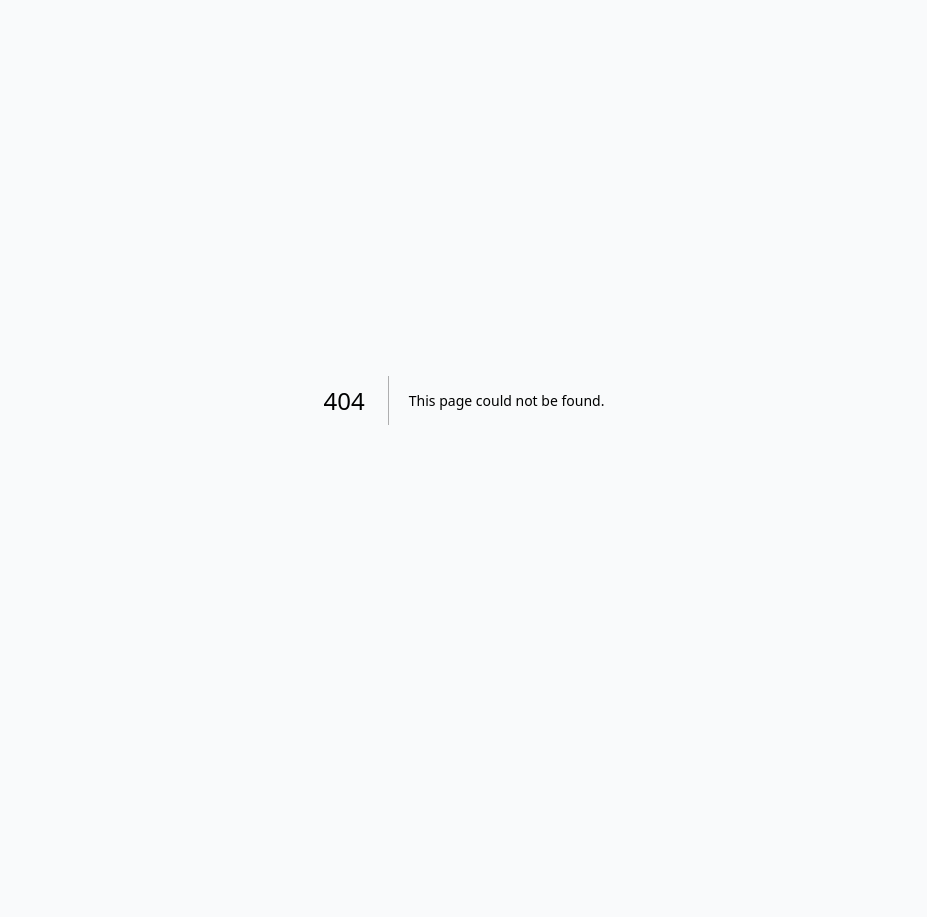
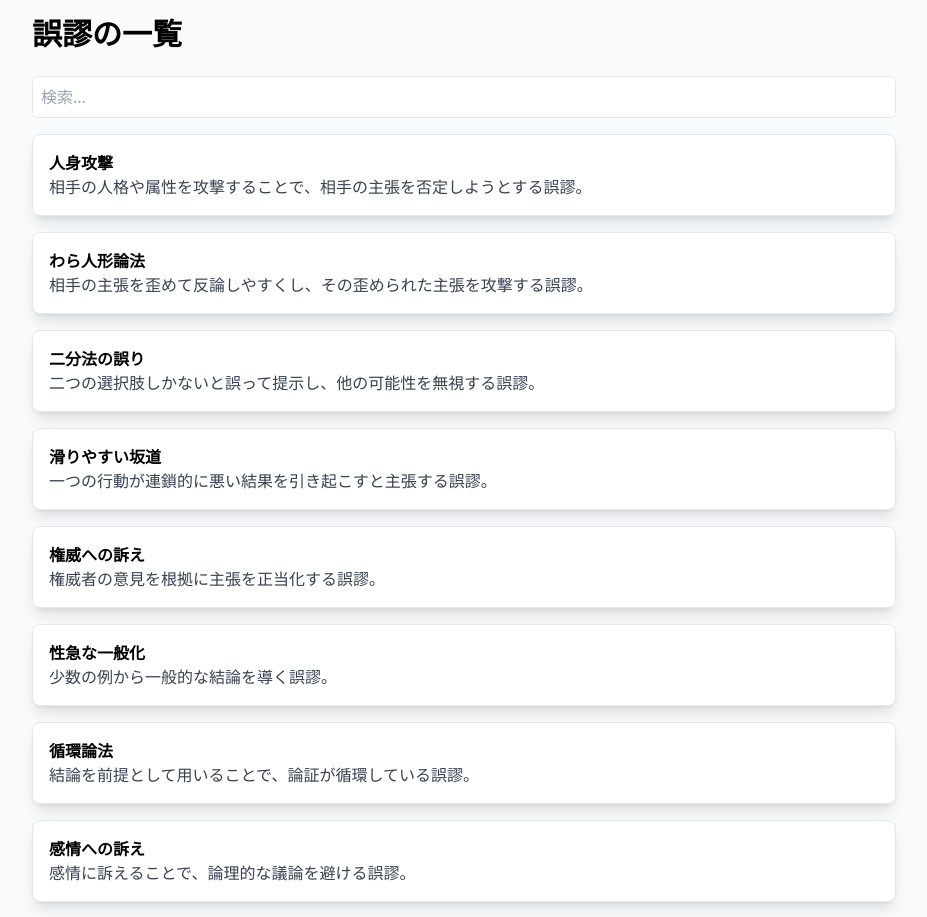
Before and after one commit to kamesan1577/philosophist-web, a Next.js app: page /fallacies in a window 1280 px wide. Before the commit this address had no page. Shown: the top 917 px of the page, without its empty margins (176-1103 px from the left). Before the commit the page ends 800 px from the top, so only its background shows below. Built offline with nearby package versions, Linux system fonts and the light colour scheme.

Commit message:
誤謬の説明コンポーネントを追加し、誤謬の一覧ページに検索機能を実装

```diff
--- /dev/null
+++ b/app/FallacyExplanation.tsx
@@ -0,0 +1,14 @@
+import React from 'react';
+import { fallacyTypeJapanese } from './fallacyTypes';
+
+const FallacyExplanation = ({ type }: { type: string }) => {
+    const fallacy = fallacyTypeJapanese[type as keyof typeof fallacyTypeJapanese];
+    return (
+        <div className="border rounded-lg p-4 mb-4 shadow-lg bg-white">
+            <h4 className="font-bold">{fallacy.name}</h4>
+            <p className="text-gray-700">{fallacy.explanation}</p>
+        </div>
+    );
+};
+
+export default FallacyExplanation;
--- /dev/null
+++ b/app/fallacies.tsx
@@ -0,0 +1,17 @@
+
+import React from 'react';
+import { fallacyTypeJapanese } from './fallacyTypes';
+import FallacyExplanation from './FallacyExplanation';
+
+const FallaciesPage = () => {
+    return (
+        <main className="max-w-4xl mx-auto p-4 min-h-screen">
+            <h1 className="text-3xl font-bold mb-6">誤謬の一覧</h1>
+            {Object.keys(fallacyTypeJapanese).map((type) => (
+                <FallacyExplanation key={type} type={type} />
+            ))}
+        </main>
+    );
+};
+
+export default FallaciesPage;
--- /dev/null
+++ b/app/fallacies/page.tsx
@@ -0,0 +1,32 @@
+"use client";
+
+import React, { useState } from 'react';
+import { fallacyTypeJapanese } from '../fallacyTypes';
+import FallacyExplanation from '../FallacyExplanation';
+
+const FallaciesPage = () => {
+    const [searchTerm, setSearchTerm] = useState('');
+
+    const filteredFallacies = Object.keys(fallacyTypeJapanese).filter((type) =>
+        fallacyTypeJapanese[type as keyof typeof fallacyTypeJapanese].name.includes(searchTerm) ||
+        fallacyTypeJapanese[type as keyof typeof fallacyTypeJapanese].explanation.includes(searchTerm)
+    );
+
+    return (
+        <main className="max-w-4xl mx-auto p-4 min-h-screen">
+            <h1 className="text-3xl font-bold mb-6">誤謬の一覧</h1>
+            <input
+                type="text"
+                placeholder="検索..."
+                value={searchTerm}
+                onChange={(e) => setSearchTerm(e.target.value)}
+                className="w-full p-2 mb-4 border rounded-md"
+            />
+            {filteredFallacies.map((type) => (
+                <FallacyExplanation key={type} type={type} />
+            ))}
+        </main>
+    );
+};
+
+export default FallaciesPage;
--- a/app/fallacyTypes.ts
+++ b/app/fallacyTypes.ts
@@ -1,49 +1,186 @@
-
 export const fallacyTypeJapanese = {
-    ad_hominem: '人身攻撃',
-    straw_man: 'わら人形論法',
-    false_dichotomy: '二分法の誤り',
-    slippery_slope: '滑りやすい坂道',
-    appeal_to_authority: '権威への訴え',
-    hasty_generalization: '性急な一般化',
-    circular_reasoning: '循環論法',
-    appeal_to_emotion: '感情への訴え',
-    red_herring: 'レッドヘリング',
-    bandwagon: '便乗論法',
-    false_cause: '偽因の誤謬',
-    appeal_to_tradition: '伝統への訴え',
-    tu_quoque: 'あなたもそうだ論法',
-    no_true_scotsman: '本物のスコットランド人論法',
-    hypothetical_fallacy: '仮定の誤謬',
-    rare_exception: 'まれな例外',
-    future_prediction: '未来予測の誤謬',
-    subjective_assumption: '主観的な仮定',
-    unsupported_consensus: '根拠のない一般認識',
-    conspiracy_theory: '陰謀論',
-    personal_attack: '個人攻撃',
-    impossible_solution: '不可能な解決策',
-    labeling: 'レッテル貼り',
-    ignoring_settlement: '決着無視',
-    false_victory: '偽の勝利',
-    nitpicking: '粗探し',
-    progress_fallacy: '進歩の誤謬',
-    black_and_white: '白黒思考',
-    extreme_extrapolation: '極端な推論',
-    topic_diversion: '話題逸らし',
-    authority_dismissal: '権威否定',
-    argument_from_ignorance: '無知に基づく論証',
-    composition_fallacy: '合成の誤謬',
-    division_fallacy: '分割の誤謬',
-    loaded_language: '感情的な言葉',
-    complex_question: '複雑な質問',
-    appeal_to_force: '力への訴え',
-    continuum_fallacy: '連続性の誤謬',
-    god_of_gaps: '隙間の神',
-    naturalistic_fallacy: '自然主義の誤謬',
-    moralistic_fallacy: '道徳主義の誤謬',
-    appeal_to_pity: '哀れみへの訴え',
-    appeal_to_novelty: '新しさへの訴え',
-    guilt_by_association: '連座の誤謬',
-    circumstantial_ad_hominem: '状況的な人身攻撃',
-    is_ought_fallacy: 'あるべき論法'
+    ad_hominem: {
+        name: '人身攻撃',
+        explanation: '相手の人格や属性を攻撃することで、相手の主張を否定しようとする誤謬。',
+    },
+    straw_man: {
+        name: 'わら人形論法',
+        explanation: '相手の主張を歪めて反論しやすくし、その歪められた主張を攻撃する誤謬。',
+    },
+    false_dichotomy: {
+        name: '二分法の誤り',
+        explanation: '二つの選択肢しかないと誤って提示し、他の可能性を無視する誤謬。',
+    },
+    slippery_slope: {
+        name: '滑りやすい坂道',
+        explanation: '一つの行動が連鎖的に悪い結果を引き起こすと主張する誤謬。',
+    },
+    appeal_to_authority: {
+        name: '権威への訴え',
+        explanation: '権威者の意見を根拠に主張を正当化する誤謬。',
+    },
+    hasty_generalization: {
+        name: '性急な一般化',
+        explanation: '少数の例から一般的な結論を導く誤謬。',
+    },
+    circular_reasoning: {
+        name: '循環論法',
+        explanation: '結論を前提として用いることで、論証が循環している誤謬。',
+    },
+    appeal_to_emotion: {
+        name: '感情への訴え',
+        explanation: '感情に訴えることで、論理的な議論を避ける誤謬。',
+    },
+    red_herring: {
+        name: 'レッドヘリング',
+        explanation: '注意をそらすために無関係な話題を持ち出す誤謬。',
+    },
+    bandwagon: {
+        name: '便乗論法',
+        explanation: '多くの人が信じているから正しいと主張する誤謬。',
+    },
+    false_cause: {
+        name: '偽因の誤謬',
+        explanation: '因果関係がないのに、あると主張する誤謬。',
+    },
+    appeal_to_tradition: {
+        name: '伝統への訴え',
+        explanation: '伝統だから正しいと主張する誤謬。',
+    },
+    tu_quoque: {
+        name: 'あなたもそうだ論法',
+        explanation: '相手の矛盾を指摘することで、自分の主張を正当化する誤謬。',
+    },
+    no_true_scotsman: {
+        name: '本物のスコットランド人論法',
+        explanation: '反証を避けるために、定義を変更する誤謬。',
+    },
+    hypothetical_fallacy: {
+        name: '仮定の誤謬',
+        explanation: '仮定に基づいて結論を導く誤謬。',
+    },
+    rare_exception: {
+        name: 'まれな例外',
+        explanation: 'まれな例外を一般化する誤謬。',
+    },
+    future_prediction: {
+        name: '未来予測の誤謬',
+        explanation: '未来の出来事を確実に予測する誤謬。',
+    },
+    subjective_assumption: {
+        name: '主観的な仮定',
+        explanation: '主観的な仮定に基づいて結論を導く誤謬。',
+    },
+    unsupported_consensus: {
+        name: '根拠のない一般認識',
+        explanation: '根拠のない一般認識を根拠に主張を正当化する誤謬。',
+    },
+    conspiracy_theory: {
+        name: '陰謀論',
+        explanation: '陰謀を根拠に主張を正当化する誤謬。',
+    },
+    personal_attack: {
+        name: '個人攻撃',
+        explanation: '相手の人格を攻撃することで、相手の主張を否定しようとする誤謬。',
+    },
+    impossible_solution: {
+        name: '不可能な解決策',
+        explanation: '不可能な解決策を提示する誤謬。',
+    },
+    labeling: {
+        name: 'レッテル貼り',
+        explanation: '相手にレッテルを貼ることで、相手の主張を否定しようとする誤謬。',
+    },
+    ignoring_settlement: {
+        name: '決着無視',
+        explanation: '決着がついた問題を再度持ち出す誤謬。',
+    },
+    false_victory: {
+        name: '偽の勝利',
+        explanation: '勝利を偽って主張を正当化する誤謬。',
+    },
+    nitpicking: {
+        name: '粗探し',
+        explanation: '些細な点を指摘して全体を否定しようとする誤謬。',
+    },
+    progress_fallacy: {
+        name: '進歩の誤謬',
+        explanation: '進歩しているから正しいと主張する誤謬。',
+    },
+    black_and_white: {
+        name: '白黒思考',
+        explanation: '二つの選択肢しかないと誤って提示し、他の可能性を無視する誤謬。',
+    },
+    extreme_extrapolation: {
+        name: '極端な推論',
+        explanation: '極端な推論を行う誤謬。',
+    },
+    topic_diversion: {
+        name: '話題逸らし',
+        explanation: '話題を逸らすことで、論点を避ける誤謬。',
+    },
+    authority_dismissal: {
+        name: '権威否定',
+        explanation: '権威者の意見を否定することで、相手の主張を否定しようとする誤謬。',
+    },
+    argument_from_ignorance: {
+        name: '無知に基づく論証',
+        explanation: '無知を根拠に主張を正当化する誤謬。',
+    },
+    composition_fallacy: {
+        name: '合成の誤謬',
+        explanation: '部分が真だから全体も真だと主張する誤謬。',
+    },
+    division_fallacy: {
+        name: '分割の誤謬',
+        explanation: '全体が真だから部分も真だと主張する誤謬。',
+    },
+    loaded_language: {
+        name: '感情的な言葉',
+        explanation: '感情的な言葉を使って主張を正当化する誤謬。',
+    },
+    complex_question: {
+        name: '複雑な質問',
+        explanation: '複雑な質問を使って相手を混乱させる誤謬。',
+    },
+    appeal_to_force: {
+        name: '力への訴え',
+        explanation: '力を使って主張を正当化する誤謬。',
+    },
+    continuum_fallacy: {
+        name: '連続性の誤謬',
+        explanation: '連続性を根拠に主張を正当化する誤謬。',
+    },
+    god_of_gaps: {
+        name: '隙間の神',
+        explanation: '未知の現象を神の存在で説明する誤謬。',
+    },
+    naturalistic_fallacy: {
+        name: '自然主義の誤謬',
+        explanation: '自然だから正しいと主張する誤謬。',
+    },
+    moralistic_fallacy: {
+        name: '道徳主義の誤謬',
+        explanation: '道徳的だから正しいと主張する誤謬。',
+    },
+    appeal_to_pity: {
+        name: '哀れみへの訴え',
+        explanation: '哀れみを引くことで主張を正当化する誤謬。',
+    },
+    appeal_to_novelty: {
+        name: '新しさへの訴え',
+        explanation: '新しいから正しいと主張する誤謬。',
+    },
+    guilt_by_association: {
+        name: '連座の誤謬',
+        explanation: '関係者の行動を根拠に主張を否定する誤謬。',
+    },
+    circumstantial_ad_hominem: {
+        name: '状況的な人身攻撃',
+        explanation: '相手の状況を攻撃することで、相手の主張を否定しようとする誤謬。',
+    },
+    is_ought_fallacy: {
+        name: 'あるべき論法',
+        explanation: '現状を根拠にあるべき姿を主張する誤謬。',
+    },
 };
--- a/app/page.tsx
+++ b/app/page.tsx
@@ -2,6 +2,8 @@
 
 import { useState } from 'react';
 import { fallacyTypeJapanese } from './fallacyTypes';
+import FallacyExplanation from './FallacyExplanation';
+import Link from 'next/link';
 
 const formatDate = (dateString: string) => {
   try {
@@ -42,7 +44,7 @@ const highlightText = (text: string, fallacyTypes: FallacyType[]) => {
 
   fallacyTypes.forEach(fallacy => {
     const escapedRelevantText = escapeHtml(fallacy.relevant_text);
-    const highlightSpan = `<span class="bg-yellow-200 hover:bg-yellow-300 cursor-help" title="${escapeHtml(fallacyTypeJapanese[fallacy.type as keyof typeof fallacyTypeJapanese] || fallacy.type)}: ${escapeHtml(fallacy.explanation)}">${escapedRelevantText}</span>`;
+    const highlightSpan = `<span class="bg-yellow-200 hover:bg-yellow-300 cursor-help" title="${escapeHtml(fallacyTypeJapanese[fallacy.type as keyof typeof fallacyTypeJapanese].name || fallacy.type)}: ${escapeHtml(fallacyTypeJapanese[fallacy.type as keyof typeof fallacyTypeJapanese].explanation)}">${escapedRelevantText}</span>`;
     result = result.replace(new RegExp(escapedRelevantText, 'g'), highlightSpan);
   });
 
@@ -92,7 +94,7 @@ export default function FallacyJudge() {
 
       setResult(data);
     } catch (err) {
-      setError(err instanceof Error ? err.message : 'エラーが発生しました。もう一度お試しください。');
+      setError(err instanceof Error ? err.message : 'エラーが発生しました。��う一度お試しください。');
     } finally {
       setLoading(false);
     }
@@ -103,7 +105,11 @@ export default function FallacyJudge() {
       <div className="bg-white rounded-lg shadow-md p-6 mb-8">
         <h1 className="text-3xl font-bold mb-2">Philosophist</h1>
         <p className="text-lg mb-6">文章などの矛盾や飛躍を指摘して論破します</p>
-
+        <Link href="/fallacies" legacyBehavior>
+          <a className="inline-block bg-blue-600 text-white py-2 px-4 rounded-md hover:bg-blue-700">
+            誤謬の一覧を見る
+          </a>
+        </Link>
 
         <div className="space-y-4">
           <div className="space-y-2">
@@ -175,14 +181,16 @@ export default function FallacyJudge() {
                 <div key={index} className={`border rounded-lg p-4 ${result.is_fallacy ? 'bg-red-50' : ''}`}>
                   <div className="flex justify-between items-start mb-2">
                     <h4 className="font-bold">
-                      {fallacyTypeJapanese[fallacy.type as keyof typeof fallacyTypeJapanese] || fallacy.type}
+                      {fallacyTypeJapanese[fallacy.type as keyof typeof fallacyTypeJapanese]?.name || fallacy.type}
                     </h4>
+
                     <span className="text-sm text-gray-600">
                       確信度: {(fallacy.confidence * 100).toFixed(1)}%
                     </span>
                   </div>
                   {fallacy.relevant_text}
                   <p className="text-gray-700 mb-3">{fallacy.explanation}</p>
+                  <FallacyExplanation type={fallacy.type} />
                 </div>
               ))}
             </div>
```
